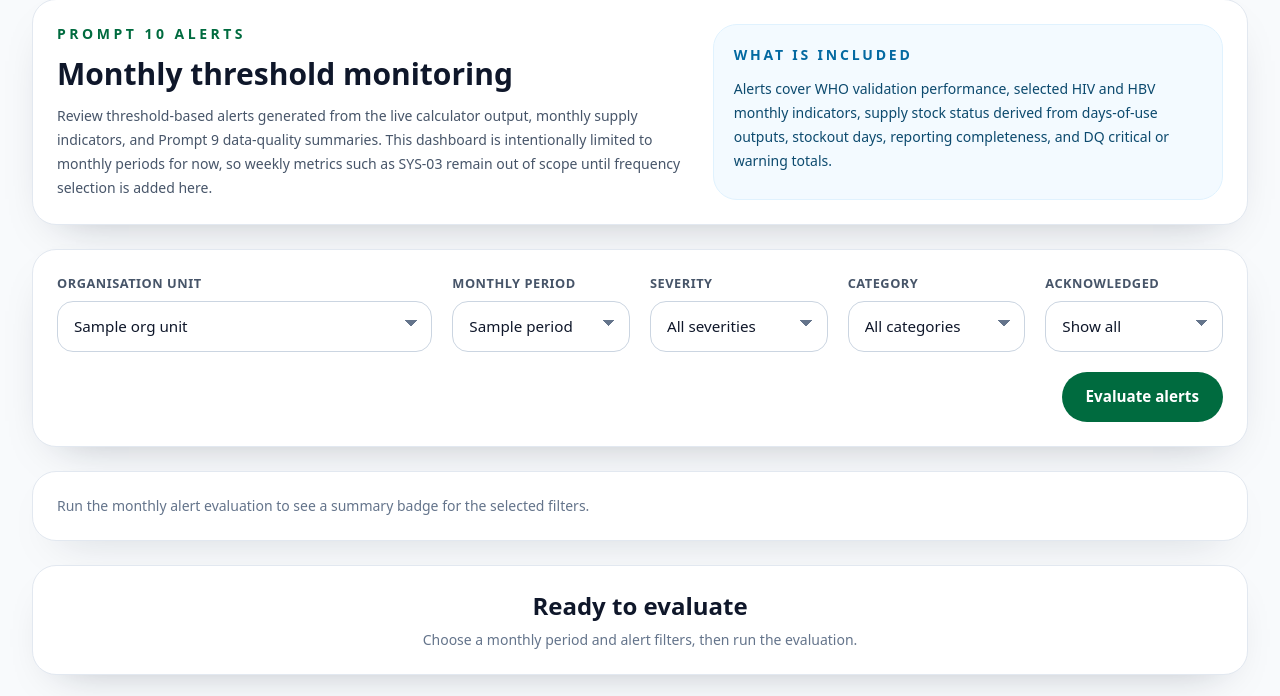
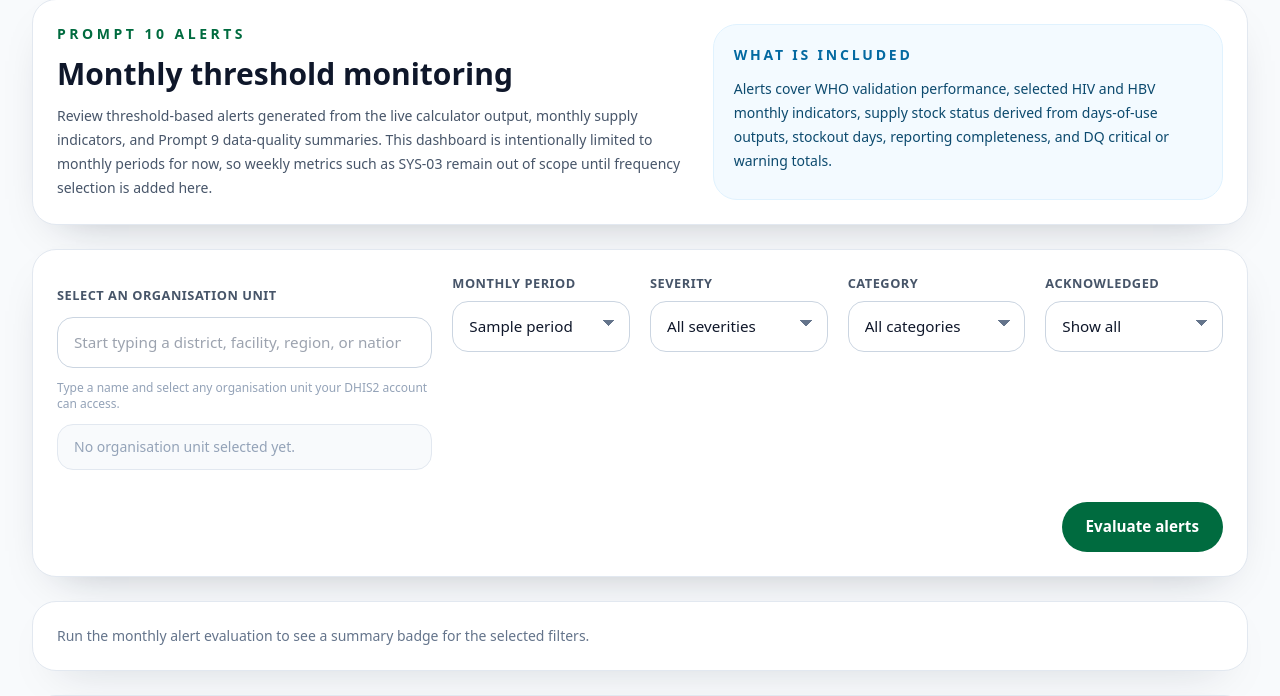
Before and after one commit to Isaac25-lgtm/PMTCT-Analytics-Tool, a FastAPI app: template app/templates/alerts.html in a window 1280 px wide. Shown: the part 167-863 px from the top of the page. Run offline with FastAPI, Linux system fonts and the light colour scheme; the template is opened without the code that fills it: most values are stand-ins (such as "Sample title", 1, 10 or a date in 2020); some libraries are stand-ins or nearby versions.

Commit message:
Wire org-unit selector into alerts, data-quality, and insights pages
- alerts.html, data_quality.html, insights.html now use the shared
  org_unit_selector component with proper context variables
- middleware: minor adjustment
- test_page_routes: additional coverage for updated pages

Co-Authored-By: Claude Opus 4.6 (1M context) <noreply@anthropic.com>

```diff
--- a/app/api/middleware.py
+++ b/app/api/middleware.py
@@ -286,7 +286,7 @@ class SecurityHeadersMiddleware(BaseHTTPMiddleware):
             "script-src 'self' 'unsafe-inline' https://unpkg.com https://cdn.jsdelivr.net https://cdn.tailwindcss.com; "
             "style-src 'self' 'unsafe-inline' https://cdn.jsdelivr.net https://cdn.tailwindcss.com; "
             "img-src 'self' data: https:; "
-            "connect-src 'self'; "
+            "connect-src 'self' https://unpkg.com https://cdn.jsdelivr.net https://cdn.tailwindcss.com; "
             "font-src 'self' https://cdn.jsdelivr.net; "
             "frame-ancestors 'none'; "
             "base-uri 'self'; "
--- a/app/templates/alerts.html
+++ b/app/templates/alerts.html
@@ -27,12 +27,14 @@
     <section class="card-panel">
         <form id="alert-filter-form" class="grid gap-5 xl:grid-cols-6">
             <div class="xl:col-span-2">
-                <label for="alert-org-unit" class="form-label">Organisation unit</label>
-                <select id="alert-org-unit" name="org_unit" class="form-select" required>
-                    {% for org_unit in org_units %}
-                    <option value="{{ org_unit.id }}" {% if org_unit.id == selected_org_unit %}selected{% endif %}>{{ org_unit.name }}</option>
-                    {% endfor %}
-                </select>
+                {% set input_name = "org_unit" %}
+                {% set name_input_name = "org_unit_name" %}
+                {% set component_id = "alert-org-unit-selector" %}
+                {% set roots = selector_roots %}
+                {% set selected_node = selector_selected_node %}
+                {% set breadcrumbs = selector_breadcrumbs %}
+                {% set include_children_option = false %}
+                {% include "components/org_unit_selector.html" %}
             </div>
 
             <div>
```
Also changed, not shown: app/templates/data_quality.html (+8 -6 lines), app/templates/insights.html (+8 -6 lines), tests/api/test_page_routes.py (+3 -0 lines).
